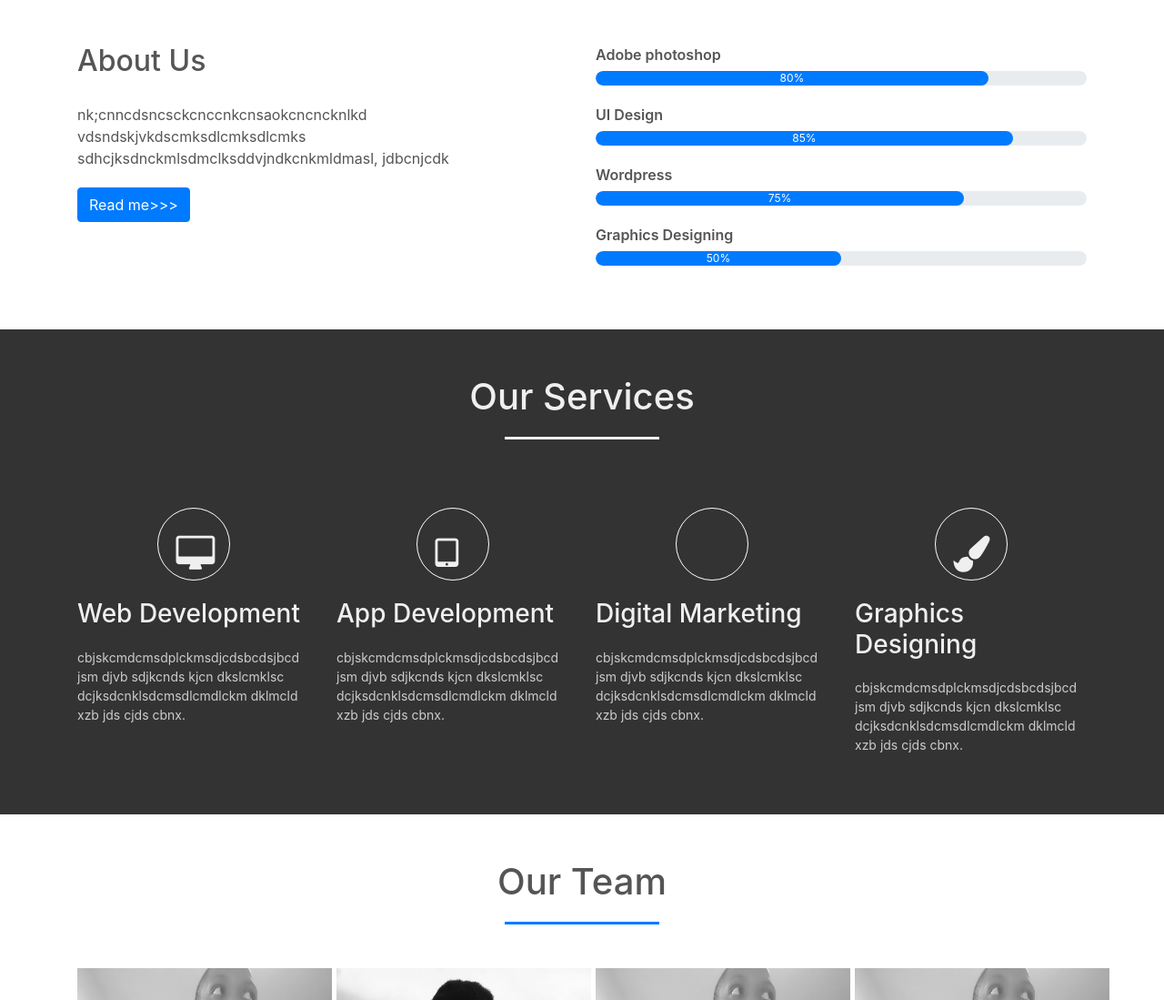
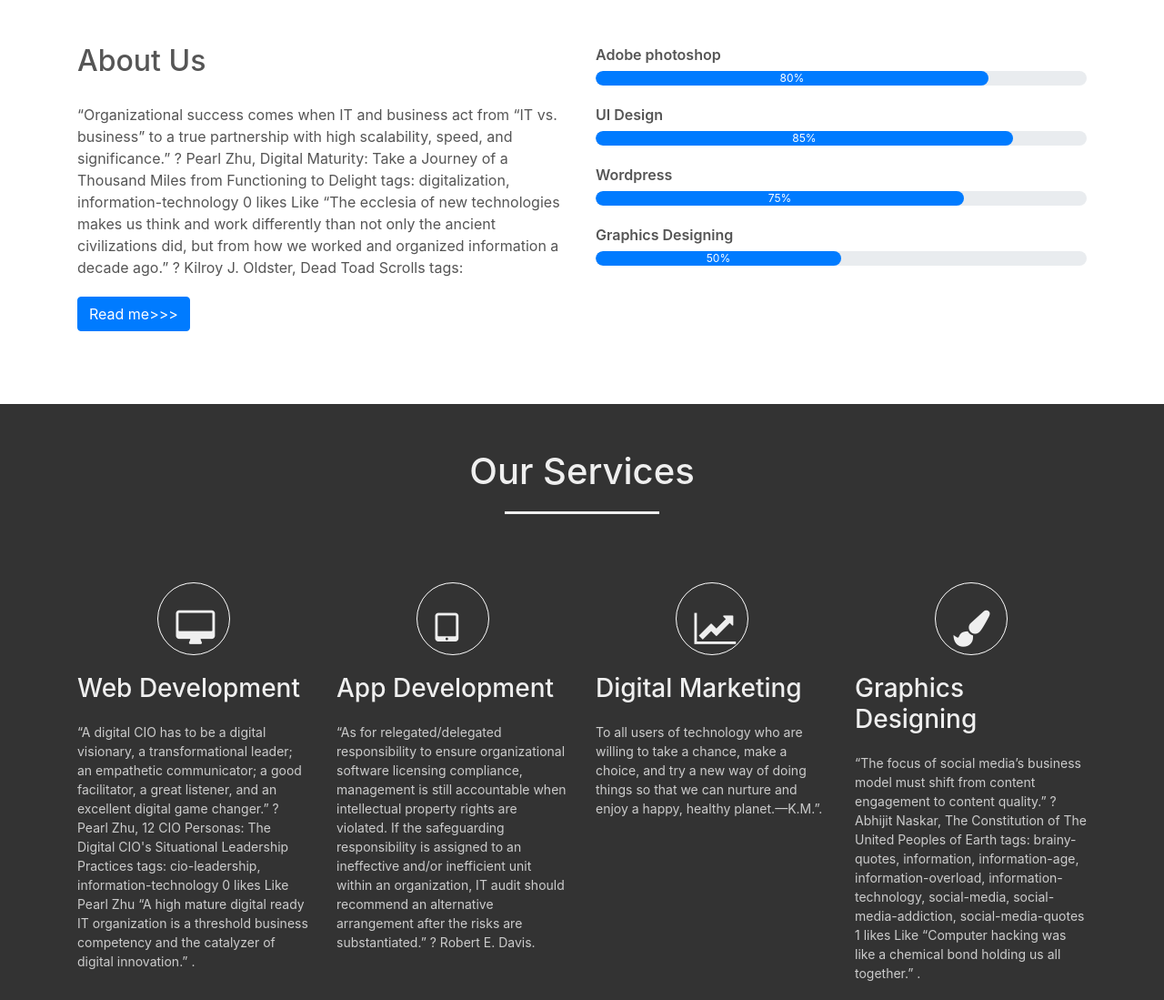
Before and after one commit to NgaruiyaSamuel/BUSINESSS-WEBSITE, a plain HTML site: page Index.html in a window 1280 px wide. Shown: the part 788-1887 px from the top of the page at 91% size. Drawn offline with nearby package versions, Linux system fonts and the light colour scheme; files whose address does not match are found by name.

Commit message:
Update Index.html

```diff
--- a/Index.html
+++ b/Index.html
@@ -93,10 +93,12 @@
 <div class="col-lg-6">
 	<h2>About Us</h2>
 	<div class="about-content">
-		nk;cnncdsncsckcnccnkcnsaokcncncknlkd
-		vdsndskjvkdscmksdlcmksdlcmks
-		sdhcjksdnckmlsdmclksddvjndkcnkmldmasl,
-		jdbcnjcdk
+		“Organizational success comes when IT and business act from “IT vs. business” to a true partnership with high scalability, speed, and significance.”
+? Pearl Zhu, Digital Maturity: Take a Journey of a Thousand Miles from Functioning to Delight
+tags: digitalization, information-technology 0 likes Like
+“The ecclesia of new technologies makes us think and work differently than not only the ancient civilizations did, but from how we worked and organized information a decade ago.”
+? Kilroy J. Oldster, Dead Toad Scrolls
+tags:
 	</div>
 	<button type="button" class="btn btn-primary">Read me>>></button>
 </div>
@@ -131,40 +133,37 @@
 					<i class="fa fa-desktop"></i>
 				</div>
 				<h3>Web Development</h3>
-				<p>cbjskcmdcmsdplckmsdjcdsbcdsjbcd jsm
-					djvb sdjkcnds kjcn dkslcmklsc
-				dcjksdcnklsdcmsdlcmdlckm dklmcld xzb
-			jds cjds cbnx.</p>
+				<p>“A digital CIO has to be a digital visionary, a transformational leader; an empathetic communicator; a good facilitator, a great listener, and an excellent digital game changer.”
+? Pearl Zhu, 12 CIO Personas: The Digital CIO's Situational Leadership Practices
+tags: cio-leadership, information-technology 0 likes Like
+Pearl Zhu
+“A high mature digital ready IT organization is a threshold business competency and the catalyzer of digital innovation.” .</p>
 			</div>
 			<div class="col-lg-3 text=center">
 				<div class="icon">
 					<i class="fa fa-tablet"></i>
 				</div>
 				<h3>App Development</h3>
-				<p>cbjskcmdcmsdplckmsdjcdsbcdsjbcd jsm
-					djvb sdjkcnds kjcn dkslcmklsc
-				dcjksdcnklsdcmsdlcmdlckm dklmcld xzb
-			jds cjds cbnx.</p>
+				<p>“As for relegated/delegated responsibility to ensure organizational software licensing compliance, management is still accountable when intellectual property rights are violated. If the safeguarding responsibility is assigned to an ineffective and/or inefficient unit within an organization, IT audit should recommend an alternative arrangement after the risks are substantiated.”
+? Robert E. Davis.</p>
 			</div>
 			<div class="col-lg-3 text=center">
 				<div class="icon">
-					<i class="fa fa-Line-chart"></i>
+					<i class="fa fa-line-chart"></i>
 				</div>
 				<h3>Digital Marketing</h3>
-				<p>cbjskcmdcmsdplckmsdjcdsbcdsjbcd jsm
-					djvb sdjkcnds kjcn dkslcmklsc
-				dcjksdcnklsdcmsdlcmdlckm dklmcld xzb
-			jds cjds cbnx.</p>
+				<p>To all users of technology who are willing to take a chance, make a choice, and try a new way of doing things so that we can nurture and enjoy a happy, healthy planet.—K.M.”.</p>
+
 			</div>
 			<div class="col-lg-3 text=center">
 				<div class="icon">
 					<i class="fa fa-paint-brush"></i>
 				</div>
 				<h3>Graphics Designing</h3>
-				<p>cbjskcmdcmsdplckmsdjcdsbcdsjbcd jsm
-					djvb sdjkcnds kjcn dkslcmklsc
-				dcjksdcnklsdcmsdlcmdlckm dklmcld xzb
-			jds cjds cbnx.</p>
+				<p>“The focus of social media’s business model must shift from content engagement to content quality.”
+? Abhijit Naskar, The Constitution of The United Peoples of Earth
+tags: brainy-quotes, information, information-age, information-overload, information-technology, social-media, social-media-addiction, social-media-quotes 1 likes Like
+“Computer hacking was like a chemical bond holding us all together.” .</p>
 			</div>
 		</div>
 	</div>
@@ -334,26 +333,24 @@
 			 <div class="col-lg-4 text-center">
 			 	<div class="profile">
 			 		<!--<img src="IMAGES/user.png" class="user">--->
-			 		 <blockquote>bvjvbndcnjkcncjknsdcijksdncidncsicnsc jskcnc
-			 		 	jdscjnjcncsjcnkjcjcnscjksdcnsdkjcjcbdsjkcdjs
-			 		 cdjbjsdbcjdscbsdjcbdsjkccj</blockquote>
+			 		 <blockquote>b“Information is abundant, it flows through so many sources that what once was a river one waded through is now a flood we struggle to keep afloat in.”
+                    ? Aysha Taryam</blockquote>
 			 		 <h3>SamkitGraphics<span> CO-Founder at Chuka University</span></h3>
 			 	</div>
 			 	</div>
 			 	<div class="col-lg-4 text-center">
 			 	<div class="profile">
 			 		<!--<img src="IMAGES/user.png" class="user">--->
-			 		 <blockquote>bvjvbndcnjkcncjknsdcijksdncidncsicnsc jskcncjdscjn
-			 		 	jcncsjcnkjcjcnscjksdcnsdkjcjcbdsjkcdjscdjbjsdb
-			 		 cjdscbsdjcbdsjkccj</blockquote>
+			 		 <blockquote> “IT has to continue working together with businesses to find out what they need and develop tailored business solutions side by side to advance the company.”
+                      ? Pearl Zhu, Digital Maturity:</blockquote>
 			 		 <h3>SamkitGraphics<span> CO-Founder at Chuka University</span></h3>
 			 	</div>
 			 	</div>
 			 	<div class="col-lg-4 text-center">
 			 	<div class="profile">
 			 		<!--<img src="IMAGES/user.png" class="user">--->
-			 		jnjcncsjcnkjcjcnscjksdcnsdkjcjcbdsjkcdjscdjbj
-			 		 sdbcjdscbsdjcbdsjkccj</blockquote>
+			 		<blockquote>“Organizational success comes when IT and business act from “IT vs. business” to a true partnership with high scalability, speed, and significance.”
+                      ? Pearl Zhu, Digital Maturity:</blockquote>
 			 		 <h3>SamkitGraphics<span> CO-Founder at Chuka University</span></h3>
 			 	</div>
 			 	</div>
```
